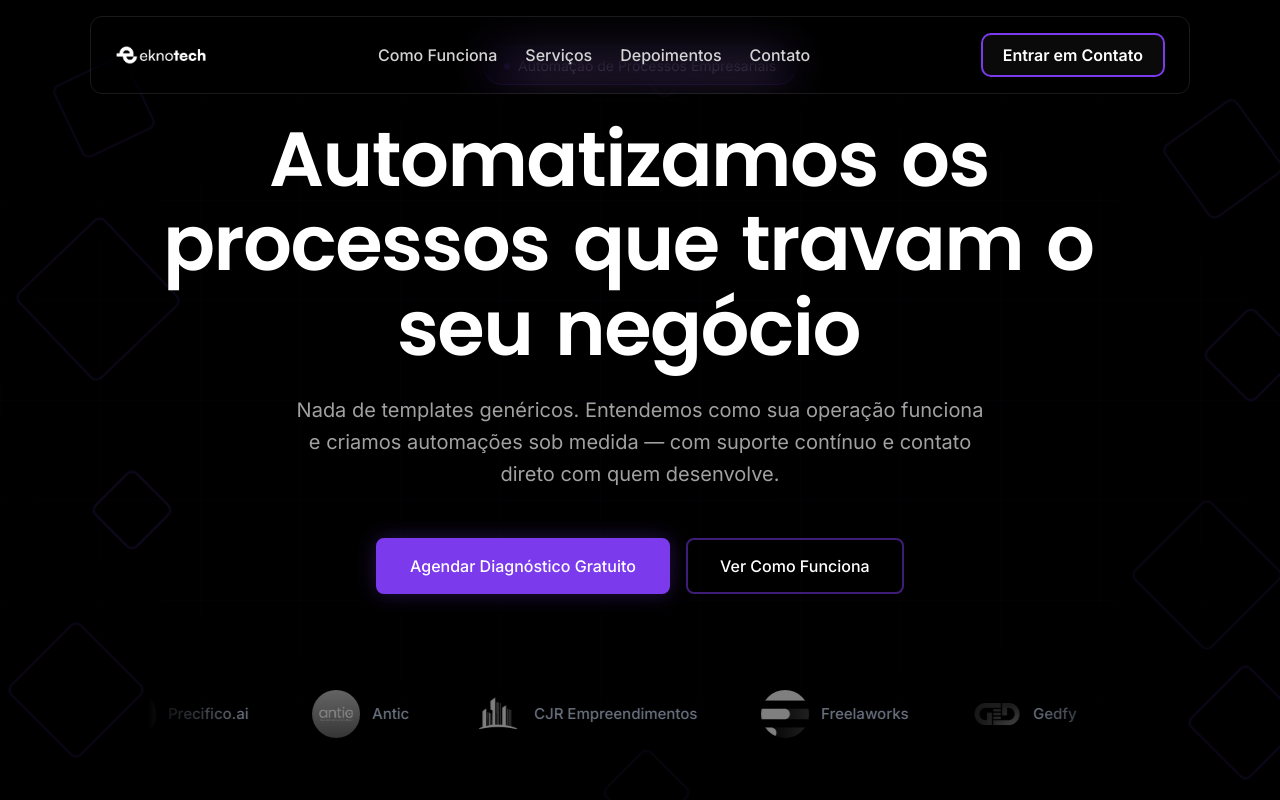
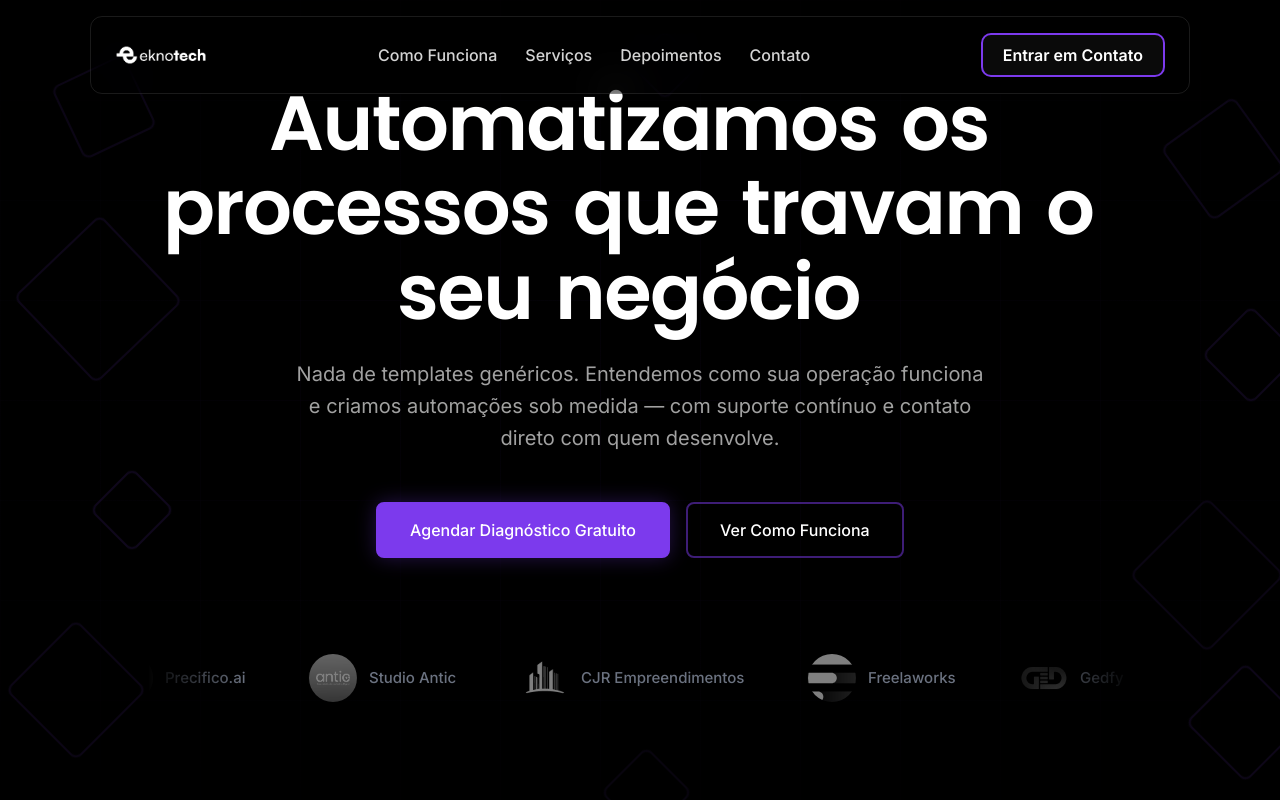
Before and after one commit to EknoTeYYY/eknotech, a Vue app: page / in a window 1280 px wide. Shown: the top 800 px of the page. Built offline with nearby package versions, Linux system fonts and the light colour scheme.

Commit message:
feature: melhoria visual aplicada

```diff
--- a/src/components/CtaSection/CtaSection.vue
+++ b/src/components/CtaSection/CtaSection.vue
@@ -14,11 +14,6 @@
 
         <!-- Header -->
         <div class="text-center mb-16">
-          <div class="inline-flex items-center px-4 py-2 bg-gray-800/50 border border-gray-700 rounded-full mb-6" data-scroll="fade-up">
-            <div class="w-2 h-2 bg-green-500 rounded-full mr-2 animate-pulse"></div>
-            <span class="text-sm text-gray-300 font-medium tracking-wider">CONTATO</span>
-          </div>
-
           <h2 class="text-4xl md:text-5xl lg:text-6xl font-bold mb-6" data-scroll="blur" data-delay="1">
             <span class="text-white">Pronto para</span>
             <span class="text-transparent bg-clip-text bg-gradient-to-r from-purple-400 via-purple-500 to-purple-600"> automatizar seu negócio?</span>
--- a/src/components/HeroSection/HeroSection.vue
+++ b/src/components/HeroSection/HeroSection.vue
@@ -8,14 +8,6 @@
 
     <!-- Conteúdo centralizado -->
     <div class="hero-content relative z-10 text-center max-w-5xl mx-auto" data-scroll="blur">
-      <!-- Badge superior -->
-      <div class="badge-container mb-8" data-scroll="scale" data-delay="1">
-        <div class="status-badge">
-          <span class="status-dot"></span>
-          Automação de Processos Empresariais
-        </div>
-      </div>
-
       <!-- Título principal -->
       <h1 class="hero-title" data-scroll="fade-up" data-delay="2">
         <span class="title-word">Automatizamos</span>
@@ -75,7 +67,7 @@ const companies = ref([
     icon: '/precifico.ia.jpeg'
   },
   {
-    name: 'Antic',
+    name: 'Studio Antic',
     icon: '/antic.png'
   },
   {
--- a/src/components/HowItWorksSection/HowItWorksSection.vue
+++ b/src/components/HowItWorksSection/HowItWorksSection.vue
@@ -3,7 +3,6 @@
     <div class="container">
       <!-- Header da Seção -->
       <div class="section-header">
-        <span class="section-badge" data-scroll="fade-up">Processo Transparente</span>
         <h2 class="section-title" data-scroll="blur" data-delay="1">Como Funciona</h2>
         <p class="section-description" data-scroll="fade-up" data-delay="2">
           Consultoria personalizada, não linha de produção. Cada projeto é tratado individualmente.
--- a/src/components/ServicesSection/ServicesSection.vue
+++ b/src/components/ServicesSection/ServicesSection.vue
@@ -11,11 +11,6 @@
     <div class="container mx-auto relative z-10">
       <!-- Header Section -->
       <div class="text-center mb-16">
-        <div class="inline-flex items-center px-4 py-2 bg-gray-800/50 border border-gray-700 rounded-full mb-6" data-scroll="fade-up">
-          <div class="w-2 h-2 bg-purple-500 rounded-full mr-2 animate-pulse"></div>
-          <span class="text-sm text-gray-300 font-medium tracking-wider">O QUE FAZEMOS</span>
-        </div>
-
         <h2 class="text-4xl md:text-5xl lg:text-6xl font-bold mb-6" data-scroll="blur" data-delay="1">
           <span class="text-white">Nossos</span>
           <span class="text-transparent bg-clip-text bg-gradient-to-r from-purple-400 via-purple-500 to-purple-600"> Serviços</span>
--- a/src/components/TestimonialsSection/TestimonialsSection.vue
+++ b/src/components/TestimonialsSection/TestimonialsSection.vue
@@ -11,11 +11,6 @@
     <div class="container mx-auto relative z-10">
       <!-- Header -->
       <div class="text-center mb-16">
-        <div class="inline-flex items-center px-4 py-2 bg-gray-800/50 border border-gray-700 rounded-full mb-6" data-scroll="fade-up">
-          <div class="w-2 h-2 bg-purple-500 rounded-full mr-2 animate-pulse"></div>
-          <span class="text-sm text-gray-300 font-medium tracking-wider">DEPOIMENTOS</span>
-        </div>
-
         <h2 class="text-4xl md:text-5xl lg:text-6xl font-bold mb-6" data-scroll="blur" data-delay="1">
           <span class="text-white">O que nossos</span>
           <span class="text-transparent bg-clip-text bg-gradient-to-r from-purple-400 via-purple-500 to-purple-600"> clientes dizem</span>
@@ -131,11 +126,11 @@
             <!-- Author info -->
             <div class="flex items-start mb-6">
               <div class="w-16 h-16 rounded-full overflow-hidden mr-4 flex-shrink-0">
-                <img src="/antic.png" alt="Antic" class="w-full h-full object-cover">
+                <img src="/antic.png" alt="Studio Antic" class="w-full h-full object-cover">
               </div>
               <div>
                 <h4 class="font-semibold text-white">Ellen Claudino</h4>
-                <p class="text-sm text-gray-400">Fundadora, Antic</p>
+                <p class="text-sm text-gray-400">Fundadora, Studio Antic</p>
                 <div class="flex items-center mt-1">
                   <div class="w-2 h-2 bg-green-500 rounded-full mr-2"></div>
                   <span class="text-xs text-gray-500">Cliente há 8 meses</span>
```
